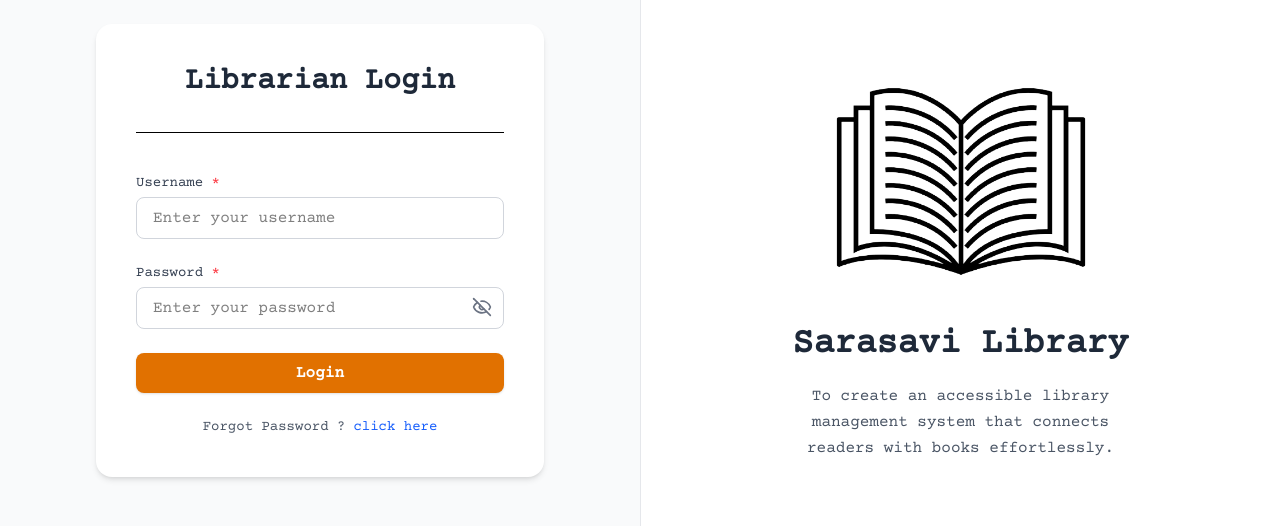
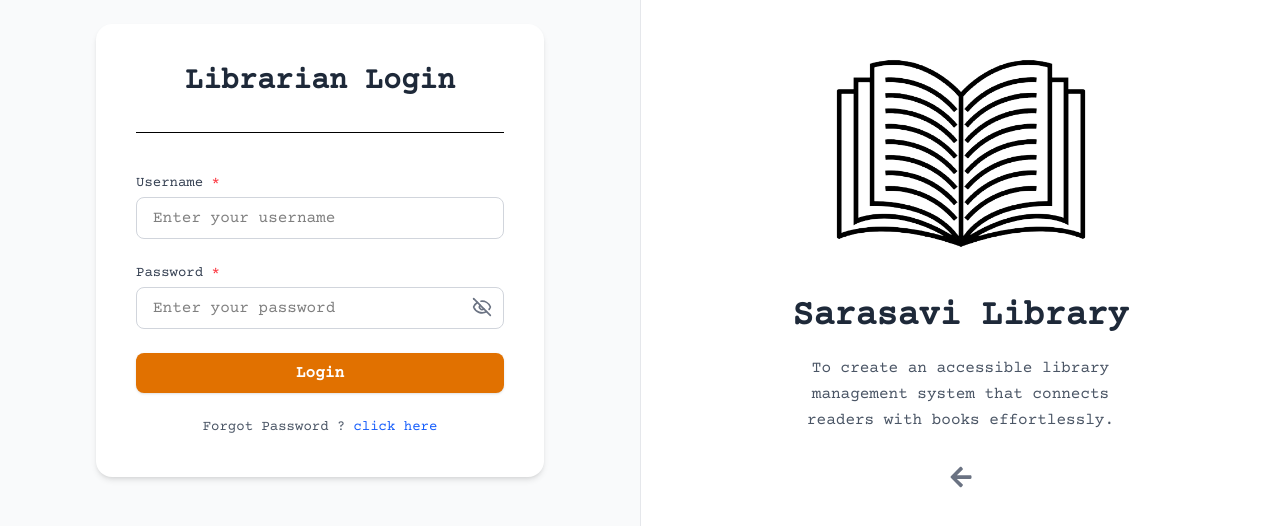
Before and after one commit to chandisarandeni/lib-librarian-portal, a React (Vite) app: page / in a window 1280 px wide. Shown: the part 150-676 px from the top of the page. Built offline with nearby package versions, Linux system fonts and the light colour scheme.

Commit message:
feat: implement back icon for login ✅

```diff
--- a/src/pages/LoginPage.jsx
+++ b/src/pages/LoginPage.jsx
@@ -1,5 +1,6 @@
 import React from "react";
 import { Eye, EyeOff } from "lucide-react";
+import { FaArrowLeft } from "react-icons/fa";
 
 function LoginPage() {
   const [showPassword, setShowPassword] = React.useState(false);
@@ -103,6 +104,12 @@ function LoginPage() {
           To create an accessible library management system that connects
           readers with books effortlessly.
         </p>
+        <div
+          className="text-gray-500 text-2xl mt-8 cursor-pointer hover:text-gray-700 hover:scale-110 transition-transform duration-300"
+          onClick={() => (window.location.href = "http://localhost:5174")}
+        >
+          <FaArrowLeft />
+        </div>
       </div>
     </div>
   );
```
